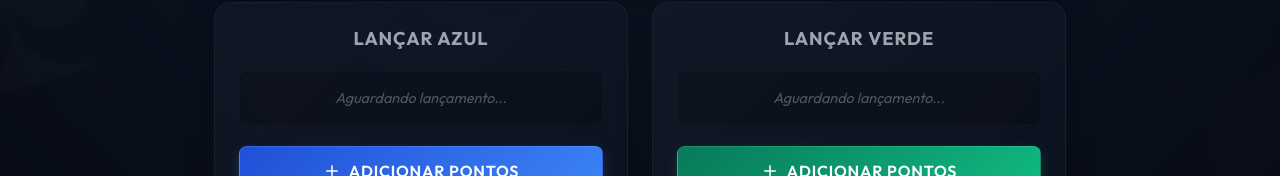
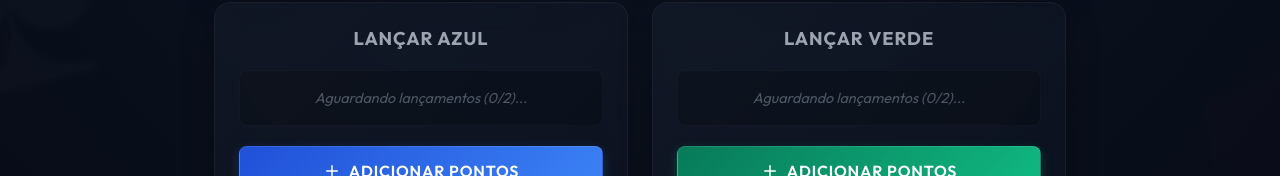
Before and after one commit to goiabslp/Buraco, a React (Vite) app: page /#/ in a window 1280 px wide. Both pictures are taken after typing "Sample", "Sample", "Sample", "Sample" into the empty fields and a click on the button "INICIAR PARTIDA". Shown: the part 385-561 px from the top of the page. Built offline with nearby package versions, Linux system fonts and the light colour scheme.

Commit message:
feat: add core game state and logic to App component

```diff
--- a/src/App.tsx
+++ b/src/App.tsx
@@ -22,6 +22,16 @@ export interface Rodada {
 
 const LOCAL_STORAGE_KEY = 'buraco_score_app_state';
 
+const normalizarPontosTemp = (val: unknown): number[] => {
+  if (Array.isArray(val)) {
+    return val.filter((x): x is number => typeof x === 'number');
+  }
+  if (typeof val === 'number') {
+    return [val];
+  }
+  return [];
+};
+
 const ESTADO_INICIAL: JogoEstado = {
   timeAzul: { jogadores: [], pontuacaoTotal: 0 },
   timeVerde: { jogadores: [], pontuacaoTotal: 0 },
@@ -30,8 +40,9 @@ const ESTADO_INICIAL: JogoEstado = {
   pontosVulnerabilidade: 1500,
   status: 'config',
   vencedor: null,
-  pontosTemporariosAzul: null,
-  pontosTemporariosVerde: null,
+  pontosTemporariosAzul: [],
+  pontosTemporariosVerde: [],
+  ordemLancamentos: [],
 };
 
 export interface PartidaSalva {
@@ -55,8 +66,9 @@ interface JogoEstado {
   pontosVulnerabilidade: number;
   status: 'config' | 'jogando' | 'finalizado';
   vencedor: 'azul' | 'verde' | null;
-  pontosTemporariosAzul: number | null;
-  pontosTemporariosVerde: number | null;
+  pontosTemporariosAzul: number[];
+  pontosTemporariosVerde: number[];
+  ordemLancamentos?: Array<'azul' | 'verde'>;
 }
 
 function App() {
@@ -68,7 +80,10 @@ function App() {
         const parsed = JSON.parse(salvo);
         return {
           ...ESTADO_INICIAL,
-          ...parsed
+          ...parsed,
+          pontosTemporariosAzul: normalizarPontosTemp(parsed.pontosTemporariosAzul),
+          pontosTemporariosVerde: normalizarPontosTemp(parsed.pontosTemporariosVerde),
+          ordemLancamentos: Array.isArray(parsed.ordemLancamentos) ? parsed.ordemLancamentos : [],
         };
       } catch (e) {
         console.error('Erro ao ler estado do LocalStorage', e);
@@ -138,8 +153,9 @@ function App() {
       pontosVulnerabilidade: partida.pontosVulnerabilidade,
       status: partida.status,
       vencedor: partida.vencedor,
-      pontosTemporariosAzul: null,
-      pontosTemporariosVerde: null,
+      pontosTemporariosAzul: [],
+      pontosTemporariosVerde: [],
+      ordemLancamentos: [],
     });
   };
 
@@ -150,7 +166,7 @@ function App() {
     } else {
       navigate('/partida');
     }
-  }, [estado.status]);
+  }, [estado.status, navigate]);
 
   // Iniciar Partida
   const iniciarPartida = (jogadoresAzul: string[], jogadoresVerde: string[], meta: number, vulnerabilidade: number) => {
@@ -173,39 +189,47 @@ function App() {
       pontosVulnerabilidade: vulnerabilidade,
       status: 'jogando',
       vencedor: null,
-      pontosTemporariosAzul: null,
-      pontosTemporariosVerde: null,
+      pontosTemporariosAzul: [],
+      pontosTemporariosVerde: [],
+      ordemLancamentos: [],
     });
   };
-  // Lançar pontuação temporária de um time
+
+  // Lançar pontuação de um time (permite até 2 lançamentos por rodada para cada equipe)
   const lancarPontos = (time: 'azul' | 'verde', pontos: number) => {
     setEstado((prev) => {
       if (prev.status === 'finalizado') return prev;
 
+      const atuais = time === 'azul' ? prev.pontosTemporariosAzul : prev.pontosTemporariosVerde;
+      if (atuais.length >= 2) return prev;
+
+      const novos = [...atuais, pontos];
+
       return {
         ...prev,
-        pontosTemporariosAzul: time === 'azul' ? pontos : prev.pontosTemporariosAzul,
-        pontosTemporariosVerde: time === 'verde' ? pontos : prev.pontosTemporariosVerde,
+        pontosTemporariosAzul: time === 'azul' ? novos : prev.pontosTemporariosAzul,
+        pontosTemporariosVerde: time === 'verde' ? novos : prev.pontosTemporariosVerde,
+        ordemLancamentos: [...(prev.ordemLancamentos || []), time],
       };
     });
   };
 
-  // Confirmar e computar a rodada finalizada
+  // Confirmar e computar a rodada finalizada (só avança quando cada equipe adicionar 2x os pontos)
   const confirmarRodada = () => {
     setEstado((prev) => {
       if (prev.status === 'finalizado') return prev;
-      if (prev.pontosTemporariosAzul === null || prev.pontosTemporariosVerde === null) return prev;
+      if (prev.pontosTemporariosAzul.length < 2 || prev.pontosTemporariosVerde.length < 2) return prev;
 
-      const novoTempAzul = prev.pontosTemporariosAzul;
-      const novoTempVerde = prev.pontosTemporariosVerde;
+      const somaAzul = prev.pontosTemporariosAzul.reduce((acc, val) => acc + val, 0);
+      const somaVerde = prev.pontosTemporariosVerde.reduce((acc, val) => acc + val, 0);
 
-      const acumuladoAzul = prev.timeAzul.pontuacaoTotal + novoTempAzul;
-      const acumuladoVerde = prev.timeVerde.pontuacaoTotal + novoTempVerde;
+      const acumuladoAzul = prev.timeAzul.pontuacaoTotal + somaAzul;
+      const acumuladoVerde = prev.timeVerde.pontuacaoTotal + somaVerde;
 
       const novaRodada: Rodada = {
         numero: prev.rodadas.length + 1,
-        pontosAzul: novoTempAzul,
-        pontosVerde: novoTempVerde,
+        pontosAzul: somaAzul,
+        pontosVerde: somaVerde,
         acumuladoAzul,
         acumuladoVerde,
       };
@@ -244,22 +268,43 @@ function App() {
         timeAzul: { ...prev.timeAzul, pontuacaoTotal: acumuladoAzul },
         timeVerde: { ...prev.timeVerde, pontuacaoTotal: acumuladoVerde },
         rodadas: novasRodadas,
-        pontosTemporariosAzul: null,
-        pontosTemporariosVerde: null,
+        pontosTemporariosAzul: [],
+        pontosTemporariosVerde: [],
+        ordemLancamentos: [],
         status,
         vencedor,
       };
     });
   };
-  // Desfazer última ação (pode ser um lançamento temporário ou a última rodada completa)
+
+  // Desfazer última ação (desfaz o último lançamento temporário feito ou a última rodada finalizada)
   const desfazerUltimaAcao = () => {
     setEstado((prev) => {
-      // 1. Se há lançamentos temporários na rodada atual, limpa-os
-      if (prev.pontosTemporariosAzul !== null || prev.pontosTemporariosVerde !== null) {
+      // 1. Se há lançamentos temporários na ordem, desfaz o mais recente
+      const ordem = prev.ordemLancamentos || [];
+      if (ordem.length > 0) {
+        const ultimoTime = ordem[ordem.length - 1];
+        const novaOrdem = ordem.slice(0, -1);
+
         return {
           ...prev,
-          pontosTemporariosAzul: null,
-          pontosTemporariosVerde: null,
+          pontosTemporariosAzul: ultimoTime === 'azul'
+            ? prev.pontosTemporariosAzul.slice(0, -1)
+            : prev.pontosTemporariosAzul,
+          pontosTemporariosVerde: ultimoTime === 'verde'
+            ? prev.pontosTemporariosVerde.slice(0, -1)
+            : prev.pontosTemporariosVerde,
+          ordemLancamentos: novaOrdem,
+        };
+      }
+
+      // 1.1 Se há pontos temporários sem registro de ordem (ex: legado), limpa todos
+      if (prev.pontosTemporariosAzul.length > 0 || prev.pontosTemporariosVerde.length > 0) {
+        return {
+          ...prev,
+          pontosTemporariosAzul: [],
+          pontosTemporariosVerde: [],
+          ordemLancamentos: [],
         };
       }
 
@@ -278,8 +323,9 @@ function App() {
           rodadas: novasRodadas,
           status: 'jogando', // Retorna ao jogo se estava finalizado
           vencedor: null,
-          pontosTemporariosAzul: null,
-          pontosTemporariosVerde: null,
+          pontosTemporariosAzul: [],
+          pontosTemporariosVerde: [],
+          ordemLancamentos: [],
         };
       }
 
@@ -292,13 +338,14 @@ function App() {
     setEstado(ESTADO_INICIAL);
   };
 
-  // Limpar lançamento temporário de um time específico
+  // Limpar lançamentos temporários de um time específico
   const limparPontosTemporarios = (time: 'azul' | 'verde') => {
     setEstado((prev) => {
+      const novaOrdem = (prev.ordemLancamentos || []).filter(t => t !== time);
       if (time === 'azul') {
-        return { ...prev, pontosTemporariosAzul: null };
+        return { ...prev, pontosTemporariosAzul: [], ordemLancamentos: novaOrdem };
       } else {
-        return { ...prev, pontosTemporariosVerde: null };
+        return { ...prev, pontosTemporariosVerde: [], ordemLancamentos: novaOrdem };
       }
     });
   };
--- a/src/pages/PartidaPage.tsx
+++ b/src/pages/PartidaPage.tsx
@@ -10,8 +10,8 @@ interface PartidaPageProps {
   pontosVulnerabilidade: number;
   status: 'jogando' | 'finalizado';
   vencedor: 'azul' | 'verde' | null;
-  pontosTemporariosAzul: number | null;
-  pontosTemporariosVerde: number | null;
+  pontosTemporariosAzul: number[];
+  pontosTemporariosVerde: number[];
   onLancarPontos: (time: 'azul' | 'verde', pontos: number) => void;
   onConfirmarRodada: () => void;
   onDesfazer: () => void;
@@ -47,11 +47,22 @@ export const PartidaPage: React.FC<PartidaPageProps> = ({
   const [animarAzul, setAnimarAzul] = useState(false);
   const [animarVerde, setAnimarVerde] = useState(false);
 
+  // Verificação de avanço: cada equipe deve adicionar 2x os pontos na mesma rodada
+  const azulCompleto = pontosTemporariosAzul.length === 2;
+  const verdeCompleto = pontosTemporariosVerde.length === 2;
+  const temAmbosLancamentos = azulCompleto && verdeCompleto;
+
+  const formatarLancamentos = (pontos: number[]) => {
+    if (pontos.length < 2) return '';
+    const [p1, p2] = pontos;
+    const sinal = p2 >= 0 ? `+ ${p2}` : `- ${Math.abs(p2)}`;
+    return `${p1} ${sinal}`;
+  };
+
   // Verificação de Vulnerabilidade com fallback de segurança (equipe atingiu ou superou o limite)
   const limiteVulnerabilidade = pontosVulnerabilidade || 1500;
   const azulVulneravel = timeAzul.pontuacaoTotal >= limiteVulnerabilidade;
   const verdeVulneravel = timeVerde.pontuacaoTotal >= limiteVulnerabilidade;
-  const temAmbosLancamentos = pontosTemporariosAzul !== null && pontosTemporariosVerde !== null;
 
   // Efeito para disparar animação de alteração do total do Time Azul
   useEffect(() => {
@@ -295,17 +306,21 @@ export const PartidaPage: React.FC<PartidaPageProps> = ({
 
             {/* Indicador de Lançamento na rodada */}
             <div className="round-status-box">
-              {pontosTemporariosAzul !== null ? (
+              {pontosTemporariosAzul.length === 0 ? (
+                <div className="status-pending">Aguardando lançamentos (0/2)...</div>
+              ) : pontosTemporariosAzul.length === 1 ? (
                 <div className="status-launched-azul">
-                  <CheckCircle2 size={16} /> Lançado: <span>{pontosTemporariosAzul} pts</span>
+                  <CheckCircle2 size={16} /> 1º Lançamento: <span>{pontosTemporariosAzul[0]} pts</span>
                 </div>
               ) : (
-                <div className="status-pending">Aguardando lançamento...</div>
+                <div className="status-launched-azul">
+                  <CheckCircle2 size={16} /> Lançado: <span>{pontosTemporariosAzul[0] + pontosTemporariosAzul[1]} pts</span> ({formatarLancamentos(pontosTemporariosAzul)})
+                </div>
               )}
             </div>
 
             <div className="control-buttons">
-              {!temAmbosLancamentos && (
+              {!azulCompleto && (
                 <>
                   <button
                     type="button"
@@ -313,7 +328,7 @@ export const PartidaPage: React.FC<PartidaPageProps> = ({
                     onClick={() => abrirModalPontuacao('azul')}
                     disabled={status === 'finalizado'}
                   >
-                    <Plus size={18} /> Adicionar Pontos
+                    <Plus size={18} /> {pontosTemporariosAzul.length === 1 ? 'Adicionar 2º Ponto' : 'Adicionar Pontos'}
                   </button>
 
                   <button
@@ -327,7 +342,7 @@ export const PartidaPage: React.FC<PartidaPageProps> = ({
                 </>
               )}
 
-              {pontosTemporariosAzul !== null && (
+              {pontosTemporariosAzul.length > 0 && (
                 <button
                   type="button"
                   className="btn btn-danger-outline"
@@ -351,17 +366,21 @@ export const PartidaPage: React.FC<PartidaPageProps> = ({
 
             {/* Indicador de Lançamento na rodada */}
             <div className="round-status-box">
-              {pontosTemporariosVerde !== null ? (
+              {pontosTemporariosVerde.length === 0 ? (
+                <div className="status-pending">Aguardando lançamentos (0/2)...</div>
+              ) : pontosTemporariosVerde.length === 1 ? (
                 <div className="status-launched-verde">
-                  <CheckCircle2 size={16} /> Lançado: <span>{pontosTemporariosVerde} pts</span>
+                  <CheckCircle2 size={16} /> 1º Lançamento: <span>{pontosTemporariosVerde[0]} pts</span>
                 </div>
               ) : (
-                <div className="status-pending">Aguardando lançamento...</div>
+                <div className="status-launched-verde">
+                  <CheckCircle2 size={16} /> Lançado: <span>{pontosTemporariosVerde[0] + pontosTemporariosVerde[1]} pts</span> ({formatarLancamentos(pontosTemporariosVerde)})
+                </div>
               )}
             </div>
 
             <div className="control-buttons">
-              {!temAmbosLancamentos && (
+              {!verdeCompleto && (
                 <>
                   <button
                     type="button"
@@ -369,7 +388,7 @@ export const PartidaPage: React.FC<PartidaPageProps> = ({
                     onClick={() => abrirModalPontuacao('verde')}
                     disabled={status === 'finalizado'}
                   >
-                    <Plus size={18} /> Adicionar Pontos
+                    <Plus size={18} /> {pontosTemporariosVerde.length === 1 ? 'Adicionar 2º Ponto' : 'Adicionar Pontos'}
                   </button>
 
                   <button
@@ -383,7 +402,7 @@ export const PartidaPage: React.FC<PartidaPageProps> = ({
                 </>
               )}
 
-              {pontosTemporariosVerde !== null && (
+              {pontosTemporariosVerde.length > 0 && (
                 <button
                   type="button"
                   className="btn btn-danger-outline"
@@ -422,7 +441,7 @@ export const PartidaPage: React.FC<PartidaPageProps> = ({
               type="button"
               className="btn btn-secondary btn-sm"
               onClick={onDesfazer}
-              disabled={rodadas.length === 0 && pontosTemporariosAzul === null && pontosTemporariosVerde === null}
+              disabled={rodadas.length === 0 && pontosTemporariosAzul.length === 0 && pontosTemporariosVerde.length === 0}
               title="Desfazer último lançamento ou rodada"
             >
               <Undo2 size={16} /> Desfazer
@@ -446,7 +465,7 @@ export const PartidaPage: React.FC<PartidaPageProps> = ({
           <div className="glass-panel modal-content">
             <div className={`card-header-accent ${modalTime === 'azul' ? 'bg-azul' : 'bg-verde'}`}></div>
             <h3 className="modal-title">
-              Rodada {rodadaAtual}
+              Rodada {rodadaAtual} {modalTime && `• ${(modalTime === 'azul' ? pontosTemporariosAzul.length : pontosTemporariosVerde.length) + 1}º Lançamento`}
             </h3>
             <div className={`modal-players-highlight text-${modalTime}`}>
               {modalTime === 'azul' ? nomeAzulExibicao : nomeVerdeExibicao}
```
